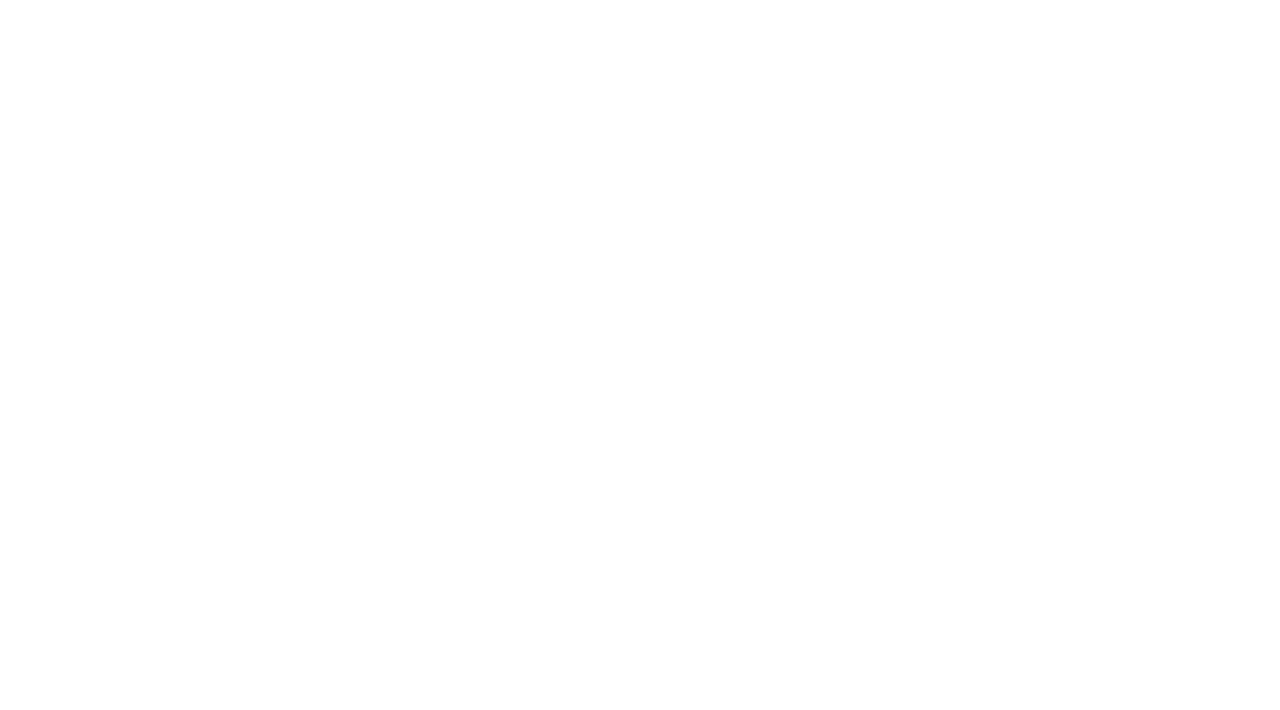
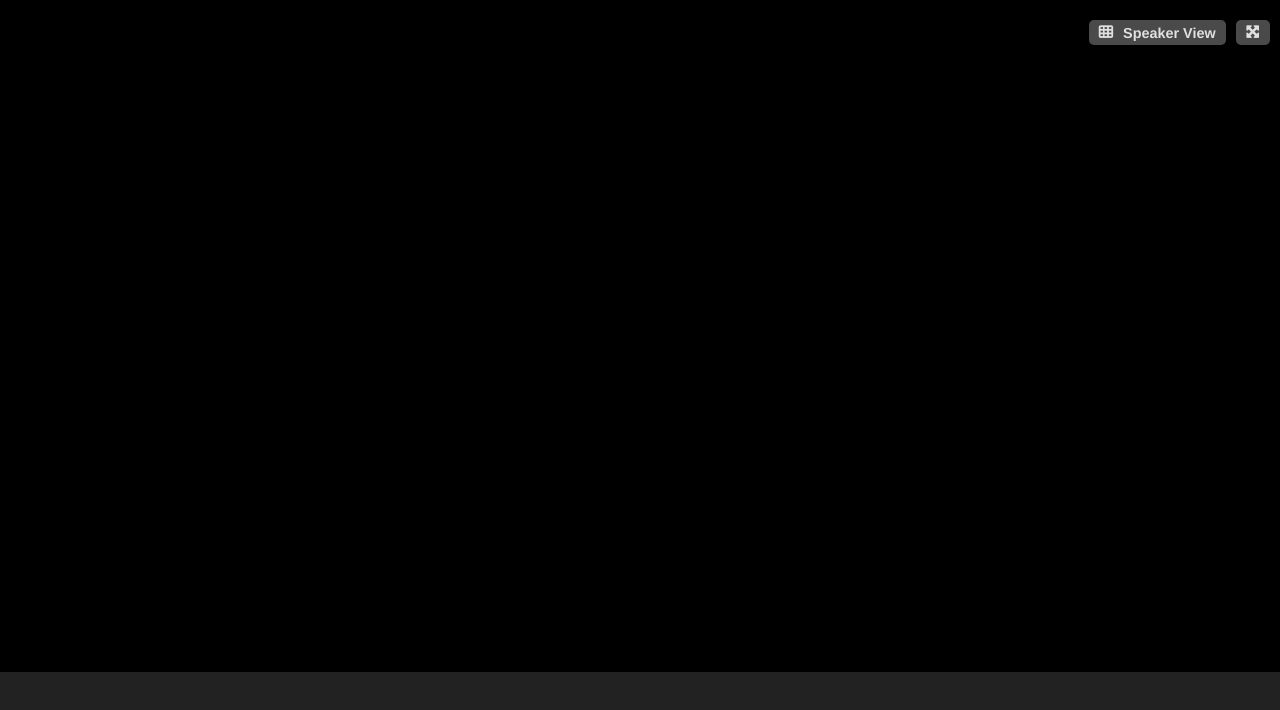
Before and after one commit to EmilioGall/html-css-zoom, a plain HTML site: page index.html in a window 1280 px wide. Drawn offline with Linux system fonts and the light colour scheme.

Commit message:
add: content&style - views tools - main

```diff
--- a/CSS/style.css
+++ b/CSS/style.css
@@ -12,6 +12,8 @@
     --grey-p: rgba(74, 74, 74, 1);
     --red-p: rgba(255, 25, 48, 1);
     --green-p: rgba(75, 200, 0, 1);
+
+    --height-p: 8rem;
 }
 
 a {
@@ -20,7 +22,7 @@ a {
 }
 
 img {
-    display: block;
+    display: inline-block;
     max-width: 100%;
 }
 
@@ -33,7 +35,7 @@ li {
 
 .container {
     margin: 0px auto;
-    width: 80%;
+    width: 90%;
     min-width: 820px;
 }
 
@@ -60,12 +62,24 @@ li {
 
 /* Utilities */
 
+.pad-g-b {
+    padding: .5em .5em;
+}
+
 .pad-v-20 {
     padding: 20px 0px;
 }
 
 .pad-v-10 {
     padding: 10px 0px;
+}
+
+.pad-h-10 {
+    padding: 0px 10px;
+}
+
+.marg-s-10 {
+    margin: 0px 10px;
 }
 
 .marg-l-10 {
@@ -118,3 +132,27 @@ body {
 .bg-d {
     background-color: var(--dark-p);
 }
+
+
+/* MAIN */
+
+main {
+    background-color: black;
+
+    /* Debug */
+    height: calc(100vh - var(--height-p));
+}
+
+.button {
+    height: 25px;
+    border-radius: 5px;
+}
+
+
+
+/* FOOTER */
+
+footer {
+    background-color: var(--dark-p);
+    height: var(--height-p);
+}
--- a/index.html
+++ b/index.html
@@ -17,20 +17,25 @@
     <body>
 
         <!-- Main -->
-        <main>
+        <main class="txt-w">
 
             <!-- ViewsTools Section -->
-            <section>
+            <section class="flex j-end al-center pad-v-20">
 
-                <div></div>
+                <span class="button txt-15 bg-g flex al-center pad-h-10">
+                    <i class="fa-solid fa-table-cells marg-r-10"></i>
+                    Speaker View
+                </span>
 
-                <div></div>
+                <span class="button txt-15 bg-g flex al-center pad-h-10 marg-s-10">
+                    <i class="fa-solid fa-maximize"></i>
+                </span>
 
             </section>
             <!-- ViewsTools Section -->
 
             <!-- OtherCams Section -->
-            <section>
+            <section class="container bg-d">
 
             </section>
             <!-- OtherCams Section -->
@@ -66,3 +71,25 @@
     </body>
 
 </html>
+
+<!-- Debug -->
+
+<!-- Icons -->
+
+<!--
+maximize:  <i class="fa-solid fa-maximize"></i>
+table-cells:  <i class="fa-solid fa-table-cells"></i>
+
+microphone:  <i class="fa-solid fa-microphone"></i>
+microphone-slash:  <i class="fa-solid fa-microphone-slash"></i>
+angle-up:  <i class="fa-solid fa-angle-up"></i>
+video:  <i class="fa-solid fa-video"></i>
+user-plus:  <i class="fa-solid fa-user-plus"></i>
+user-friends:  <i class="fa-solid fa-user-group"></i>
+chart-bar:  <i class="fa-solid fa-chart-column"></i>
+share-square:  <i class="fa-solid fa-share-from-square"></i>
+comment:  <i class="fa-solid fa-comment"></i>
+record-vinyl:  <i class="fa-solid fa-record-vinyl"></i>
+th-large:  <i class="fa-solid fa-table-cells-large"></i>
+llipsis-h:  <i class="fa-solid fa-ellipsis"></i>
+-->
```
